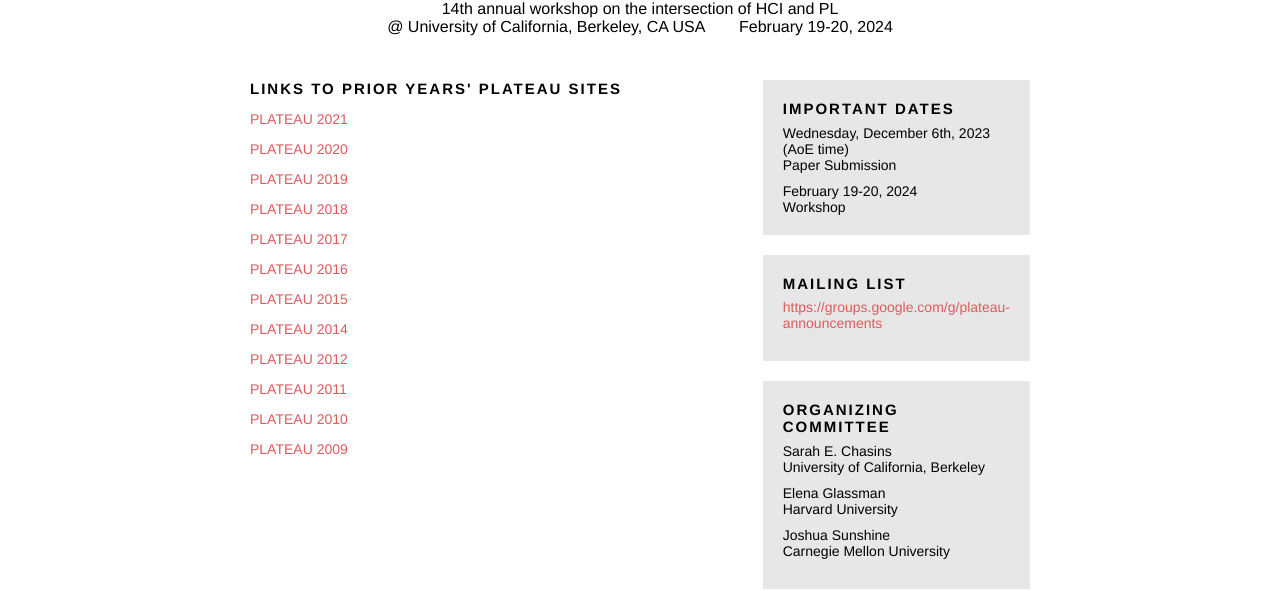
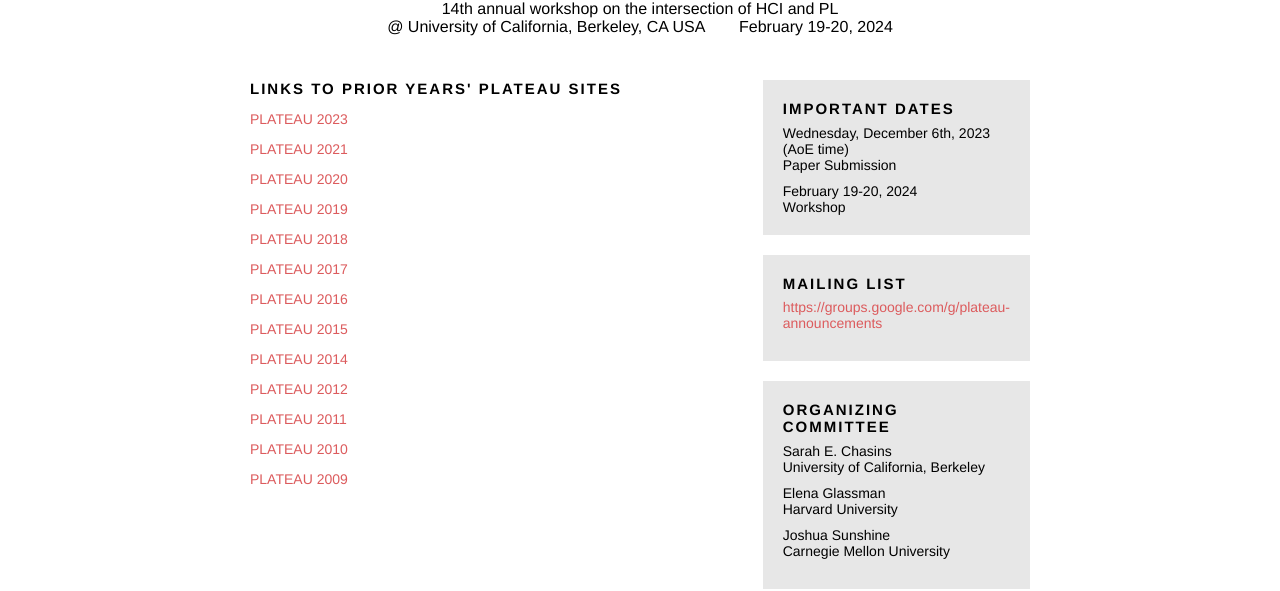
Before and after one commit to plateau-workshop/plateau-2024, a Jekyll site: the page built from prior-year-sites.html, in a window 1280 px wide. Shown: the part 203-794 px from the top of the page. Built offline with Jekyll 4.4.1, drawn with Linux system fonts in a browser that asks for light colours.

Commit message:
Update prior-year-sites.html add 2023

```diff
--- a/prior-year-sites.html
+++ b/prior-year-sites.html
@@ -9,6 +9,8 @@
     </div>
 
 <div>
+
+    <p><a href="https://2023.plateau-workshop.org/" target="_blank">PLATEAU 2023</a></p>
     <p><a href="https://2021.plateau-workshop.org/" target="_blank">PLATEAU 2021</a></p>
     <p><a href="https://2020.plateau-workshop.org/" target="_blank">PLATEAU 2020</a></p>
     <p><a href="https://2019.plateau-workshop.org/" target="_blank">PLATEAU 2019</a></p>
```
